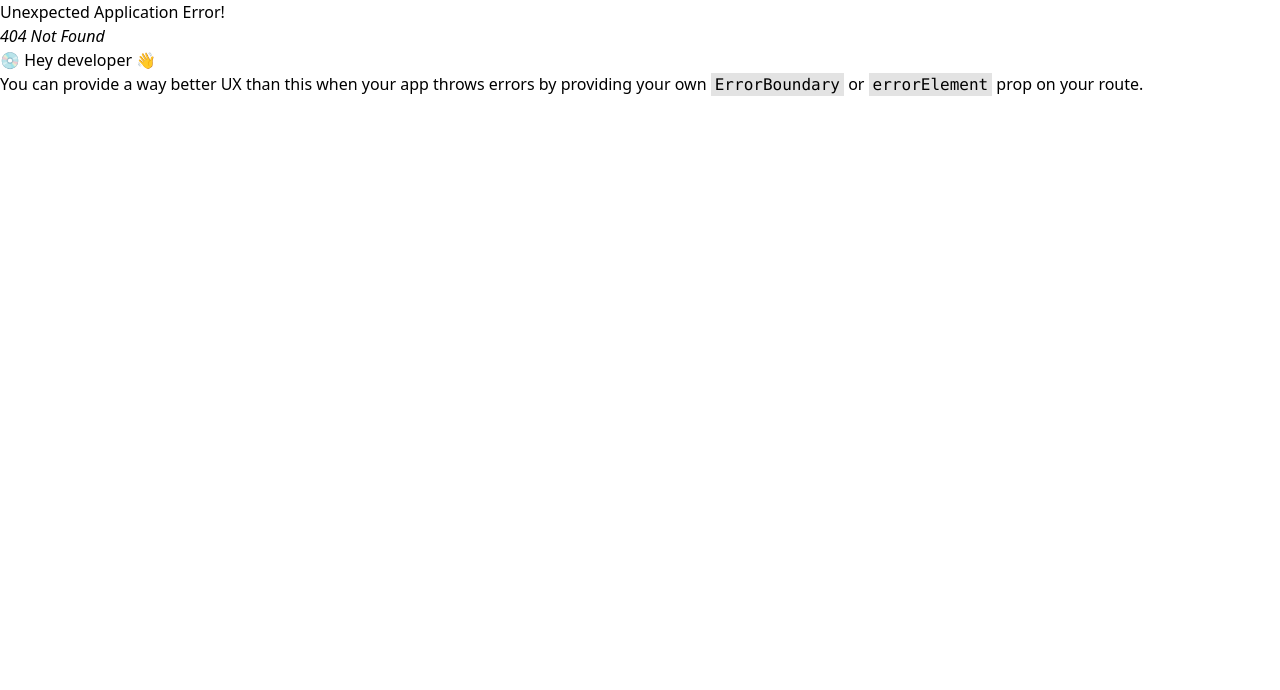
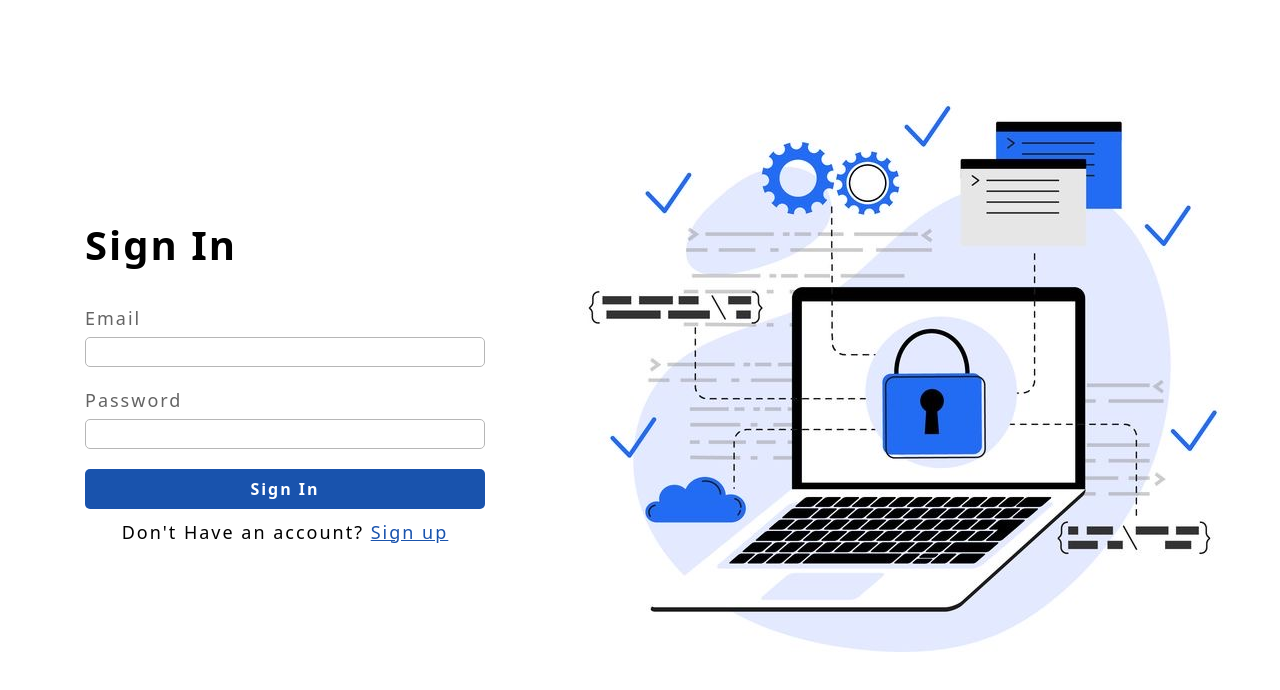
Before and after one commit to KaSaNaa/SoftwareSecurity, a React (Vite) app in the folder client/: page /signin in a window 1280 px wide. Before the commit this address had no page. Shown: the top 690 px of the page. Built offline with nearby package versions, Linux system fonts and the light colour scheme.

Commit message:
Update routing configuration and add ProtectedRoutes component

```diff
--- a/client/src/App.jsx
+++ b/client/src/App.jsx
@@ -1,9 +1,10 @@
 import { createBrowserRouter } from "react-router-dom";
 
 import HomePage from "./pages/HomePage";
-import { BrowserRouter as Router, Route, Routes, RouterProvider } from "react-router-dom";
+import { RouterProvider } from "react-router-dom";
 import SigninPage from "./pages/SigninPage";
-
+import ProtectedRoutes from "./routes/ProtectedRoutes";
+import SignupPage from "./pages/SignupPage";
 
 const App = () => {
   const router = createBrowserRouter([
@@ -12,14 +13,18 @@ const App = () => {
       element: <SigninPage />,
       children: [
         {
-          path: "/",
+          path: "/signin",
           element: <SigninPage />,
         },
       ],
     },
     {
       path: "/home",
-      element: <HomePage />,
+      element: (
+        <ProtectedRoutes>
+          <HomePage />
+        </ProtectedRoutes>
+      ),
       children: [
         {
           path: "/home",
@@ -27,11 +32,20 @@ const App = () => {
         },
       ],
     },
+    {
+      path: "/signup",
+      element: (
+        <SignupPage />
+      ),
+      children: [
+        {
+          path: "/signup",
+          element: <SignupPage />,
+        },
+      ],
+    },
   ]);
 
-
-  return (
-    <RouterProvider router={router} />
-  );
+  return <RouterProvider router={router} />;
 };
 export default App;
--- a/client/src/components/ItemSignin.jsx
+++ b/client/src/components/ItemSignin.jsx
@@ -1,32 +1,37 @@
-/* eslint-disable react/no-unescaped-entities */
-// eslint-disable-next-line no-unused-vars
-import React from 'react'
-import './ItemSignup.css';
+import "./ItemSignup.css";
+import { Form, Link } from "react-router-dom";
 export default function ItemSignin() {
   return (
-    <div className='main-li-container'>
-      <h1 className='signup-head'>Sign In</h1>
+    <div className="main-li-container">
+      <h1 className="signup-head">Sign In</h1>
+      <Form>
         <ul>
-        <li className='item-list'>
-          <label className='class-label'>Email</label>
-          <input className='class-input' type='email'></input>
+          <li className="item-list">
+            <label className="class-label">Email</label>
+            <input className="class-input" type="email"></input>
           </li>
-        <li className='item-list'>
-          <label className='class-label'>Password</label>
-          <input className='class-input' type='password'></input>
+          <li className="item-list">
+            <label className="class-label">Password</label>
+            <input className="class-input" type="password"></input>
           </li>
 
-
-        <li className='item-list'>
-          <button className='signup-button'>Sign In</button>
+          <li className="item-list">
+            <button className="signup-button">Sign In</button>
           </li>
           <div className="decoy-div">
-        <li className='item-list'>
-          <p className='signin-text'>Don't Have an account? <button className='signin-link'>Sign up</button>
+            <li className="item-list">
+              <p className="signin-text">
+                Don&apos;t Have an account?{" "}
+                <button className="signin-link">
+                  <span>
+                    <Link to={"/signin"}>Sign up</Link>
+                  </span>
+                </button>
               </p>
             </li>
           </div>
         </ul>
+      </Form>
     </div>
-  )
+  );
 }
--- a/client/src/pages/SigninPage.jsx
+++ b/client/src/pages/SigninPage.jsx
@@ -1,14 +1,14 @@
-// eslint-disable-next-line no-unused-vars
-import React from 'react'
-import ItemSignin from '../components/ItemSignin'
-import Banking from '../components/Banking'
-import './SigninPage.css'
-export default function SigninPage() {
+import ItemSignin from "../components/ItemSignin";
+import Banking from "../components/Banking";
+import "./SigninPage.css";
+
+const SigninPage = () => {
   return (
-    <div className='all-in-signup'>
+    <div className="all-in-signup">
+      <ItemSignin />
+      <Banking />
+    </div>
+  );
+};
 
-      <ItemSignin/>
-      <Banking/>
-    </div>
-  )
-}
+export default SigninPage
--- a/client/src/pages/SignupPage.jsx
+++ b/client/src/pages/SignupPage.jsx
@@ -1,14 +1,16 @@
-// eslint-disable-next-line no-unused-vars
-import React from 'react'
-import './signupPage.css'
-import Banking from "../components/Banking"
-import ItemSignup from '../components/ItemSignup'
-export default function SignupPage() {
+import "./signupPage.css";
+import Banking from "../components/Banking";
+import ItemSignup from "../components/ItemSignup";
+
+const SignupPage = () => {
   return (
-    <div className='all-in-signup'>
-
-      <ItemSignup/>
-      <Banking/>
+    <div>
+      <div className="all-in-signup">
+      <ItemSignup />
+      <Banking />
+    </div>
     </div>
   )
 }
+
+export default SignupPage
--- /dev/null
+++ b/client/src/routes/ErrorComponent.jsx
@@ -0,0 +1,12 @@
+// eslint-disable-next-line react/prop-types
+function ErrorComponent({ message }) {
+    return (
+      <div>
+        <h1>Error</h1>
+        <p>{message}</p>
+        <a href="/signin">Click here to login</a>
+      </div>
+    );
+  }
+
+  export default ErrorComponent;
--- /dev/null
+++ b/client/src/routes/ProtectedRoutes.jsx
@@ -0,0 +1,24 @@
+import { Navigate, useLocation } from "react-router-dom";
+import { useEffect, useState } from "react";
+import ErrorComponent from './ErrorComponent';
+
+// eslint-disable-next-line react/prop-types
+const ProtectedRoutes = ({ children }) => {
+  const location = useLocation();
+  const [isAuthenticated, setIsAuthenticated] = useState(false);
+
+  useEffect(() => {
+    const token = localStorage.getItem('token');
+    if (token) {
+      setIsAuthenticated(true);
+    }
+  }, []);
+
+  if (!isAuthenticated) {
+    return <ErrorComponent message="You are not logged in. Please log in to access this page." />;
+  }
+
+  return isAuthenticated ? children : <Navigate to="/signin" state={{ from: location }} />;
+};
+
+export default ProtectedRoutes;
```
Also changed, not shown: client/src/routes/ProtectedRoutes.js (deleted, +0 -22 lines). Lines whose indentation alone changed are shown as unchanged.
